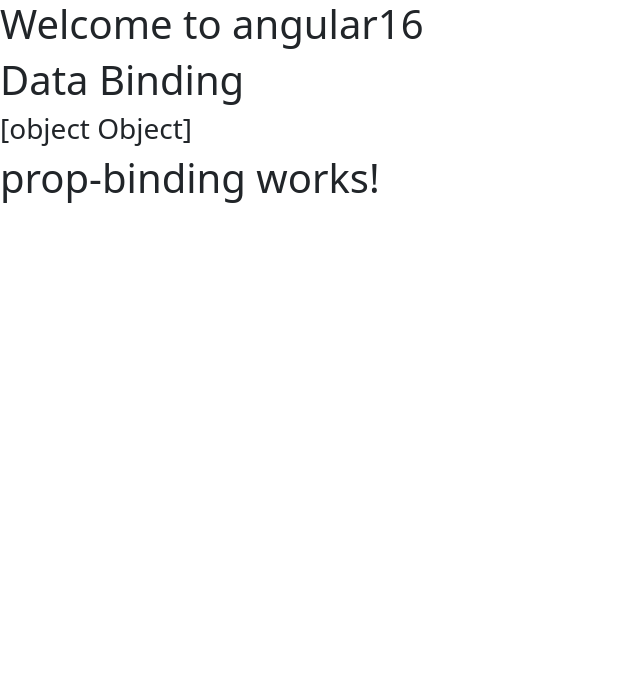
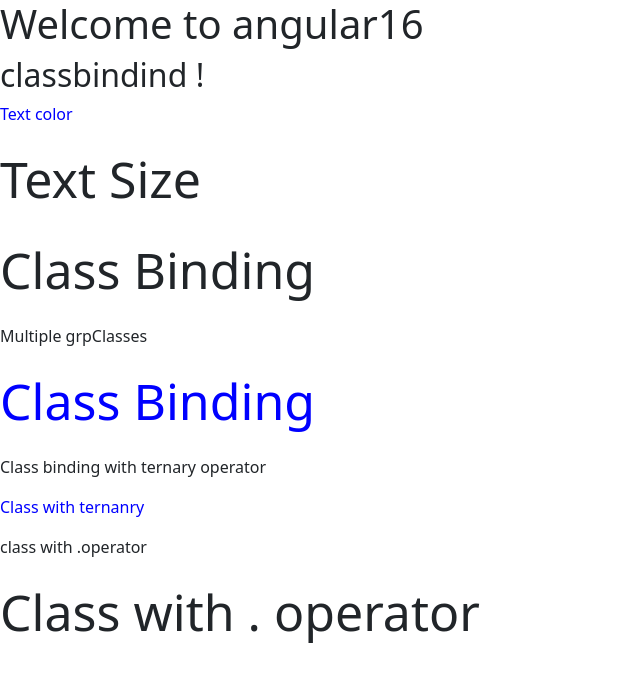
Before and after one commit to iamVenky7/Angular16, an Angular app: page / in a window 1280 px wide. Shown: the top 682 px of the page, without its empty margins (0-640 px from the left). Built offline with nearby package versions, Linux system fonts and the light colour scheme.

Commit message:
bindings continued

```diff
--- a/src/app/app.component.html
+++ b/src/app/app.component.html
@@ -1,5 +1,6 @@
 <h1>Welcome to angular16</h1>
 <!-- <app-home></app-home> -->
 <!-- <div app-home></div> -->
-<app-interpolation></app-interpolation>
-<app-prop-binding></app-prop-binding>
+<!-- <app-interpolation></app-interpolation>
+<app-prop-binding></app-prop-binding> -->
+<app-classbindind></app-classbindind>
--- a/src/app/app.module.ts
+++ b/src/app/app.module.ts
@@ -7,13 +7,15 @@ import { BrowserAnimationsModule } from '@angular/platform-browser/animations';
 import { HomeComponent } from './components/home/home.component';
 import { InterpolationComponent } from './components/interpolation/interpolation.component';
 import { PropBindingComponent } from './components/prop-binding/prop-binding.component';
+import { ClassbindindComponent } from './components/classbindind/classbindind.component';
 
 @NgModule({
   declarations: [
     AppComponent,
     HomeComponent,
     InterpolationComponent,
-    PropBindingComponent
+    PropBindingComponent,
+    ClassbindindComponent
   ],
   imports: [
     BrowserModule,
--- /dev/null
+++ b/src/app/components/classbindind/classbindind.component.css
@@ -0,0 +1,6 @@
+.textColor{
+  color: blue;
+}
+.textSize{
+  font-size: 50px;
+}
--- /dev/null
+++ b/src/app/components/classbindind/classbindind.component.html
@@ -0,0 +1,18 @@
+<h2>classbindind !</h2>
+
+<p class="textColor">Text color</p>
+<p class="textSize">Text Size</p>
+
+<p [class]="myText">Class Binding</p>
+
+<!-- multiple -->
+<p>Multiple grpClasses</p>
+<p [ngClass]="grpClasses">Class Binding</p>
+
+<p>Class binding with ternary operator</p>
+
+<p [class]="isRequired ? 'textColor': 'textSize'"> Class with ternanry</p>
+
+<p>class with .operator</p>
+
+<p [class.textSize]="isRequired"> Class with . operator</p>
--- /dev/null
+++ b/src/app/components/classbindind/classbindind.component.ts
@@ -0,0 +1,16 @@
+import { Component } from '@angular/core';
+
+@Component({
+  selector: 'app-classbindind',
+  templateUrl: './classbindind.component.html',
+  styleUrls: ['./classbindind.component.css'],
+})
+export class ClassbindindComponent {
+  public myText = 'textSize';
+  public grpClasses = {
+    textSize: true,
+    textColor: true
+  };
+
+  public isRequired = true;
+}
--- a/src/app/components/interpolation/interpolation.component.html
+++ b/src/app/components/interpolation/interpolation.component.html
@@ -16,7 +16,7 @@
 <!-- <h2>{{x++}}</h2>  -->
 <!-- <h3>{{employee | json}}</h3> -->
 
-<h3 *ngFor="let em of employee">{{em.name[0]}}</h3>
+<!-- <h3 *ngFor="let em of employee">{{em.name[0]}}</h3> -->
 
 <!-- <p>I can allow and u can use ternary</p>
 
--- a/src/app/components/prop-binding/prop-binding.component.html
+++ b/src/app/components/prop-binding/prop-binding.component.html
@@ -1 +1,14 @@
 <h1>prop-binding works!</h1>
+
+<input type="text" value="Angular">
+
+<input type="text" value={{name}} id="name">
+
+<input type="text" [value]="name" [id]="name">
+
+<hr>
+<input type="text" name="name" value={{name}} [id]="name" disabled>
+
+<input type="text" [value]="name" [name]="name" [id]="name" disabled={{isDisabled}}>
+
+<input type="text" [name]="name" [value]="name" [id]="name" [disabled]="isDisabled">
--- a/src/app/components/prop-binding/prop-binding.component.ts
+++ b/src/app/components/prop-binding/prop-binding.component.ts
@@ -6,5 +6,6 @@ import { Component } from '@angular/core';
   styleUrls: ['./prop-binding.component.css']
 })
 export class PropBindingComponent {
-
+public name='Angular16'
+public isDisabled:boolean=false;
 }
```
